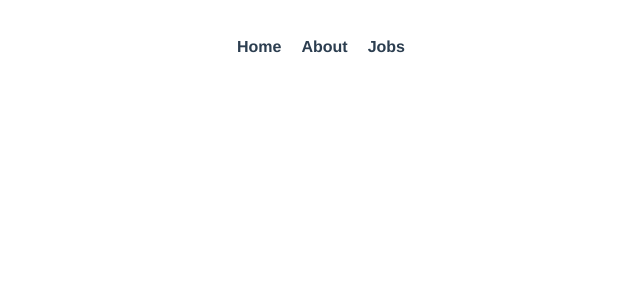
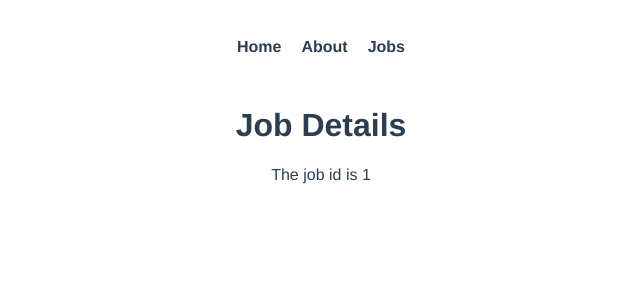
Before and after one commit to elvan/job-listing-app-vue-routing, a Vue app: page /jobs/1 in a window 1280 px wide. Before the commit this address had no page. Shown: the top 300 px of the page, without its empty margins (319-959 px from the left). Built offline with nearby package versions, Linux system fonts and the light colour scheme.

Commit message:
route parameters

```diff
--- a/src/router/index.js
+++ b/src/router/index.js
@@ -1,4 +1,5 @@
 import { createRouter, createWebHistory } from 'vue-router';
+import JobDetails from '../views//jobs/JobDetails.vue';
 import Jobs from '../views//jobs/Jobs.vue';
 import About from '../views/About.vue';
 import Home from '../views/Home.vue';
@@ -19,6 +20,11 @@
     name: 'Jobs',
     component: Jobs,
   },
+  {
+    path: '/jobs/:id',
+    name: 'JobDetails',
+    component: JobDetails,
+  },
 ];
 
 const router = createRouter({
--- a/src/views/jobs/JobDetails.vue
+++ b/src/views/jobs/JobDetails.vue
@@ -1,7 +1,17 @@
-<template>Job details</template>
+<template>
+  <h1>Job Details</h1>
+  <!-- <p>The job id is {{ $route.params.id }}</p> -->
+  <p>The job id is {{ id }}</p>
+</template>
 
 <script>
-export default {};
+export default {
+  data() {
+    return {
+      id: this.$route.params.id,
+    };
+  },
+};
 </script>
 
 <style></style>
```
